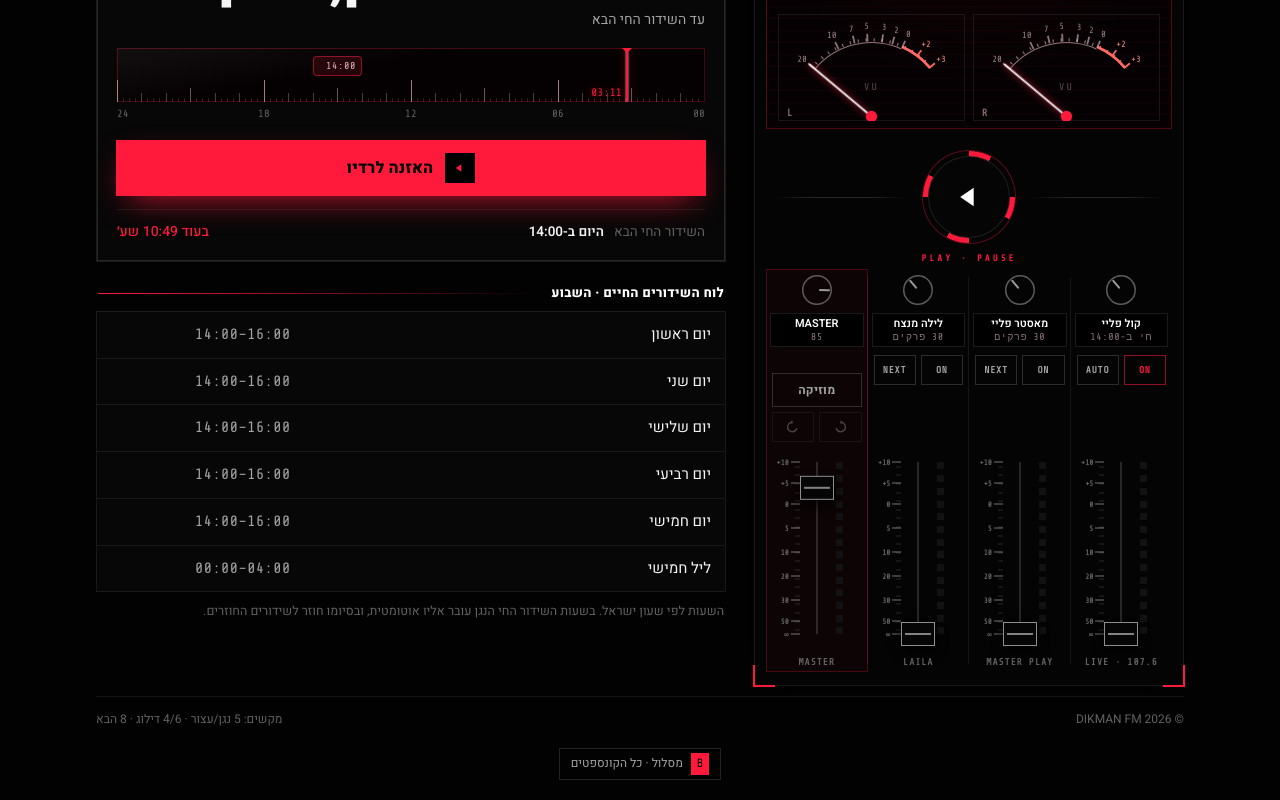
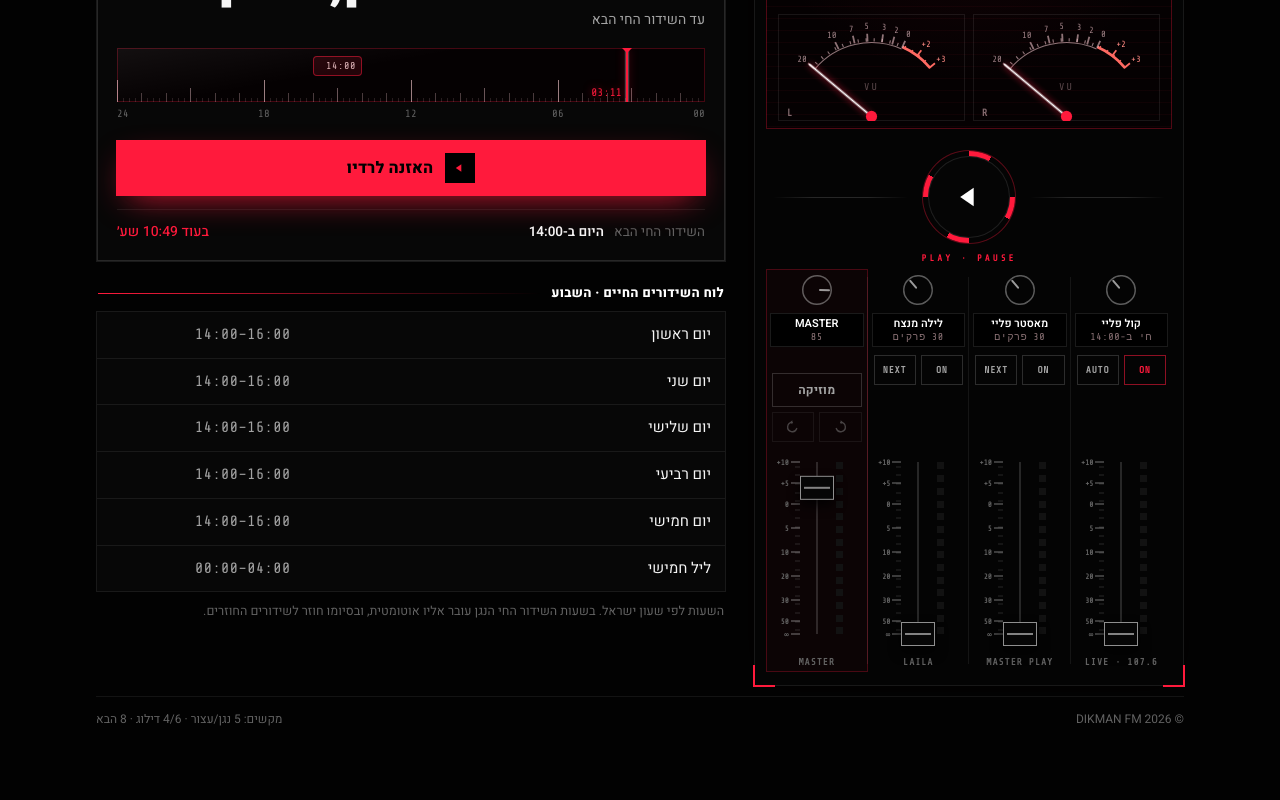
Before and after one commit to dikmanfm/dikmanfm.github.io, a plain HTML site: page concepts/orbit/index.html in a window 1280 px wide. Shown: the part 820-1620 px from the top of the page. After the commit the page ends 1568 px from the top, so only its background shows below. Drawn offline with Linux system fonts and the light colour scheme; files that its build step writes are made by us from their sources.

Commit message:
Orbit: remove the concept navigation tag at the bottom
Co-Authored-By: Claude Opus 5.5 <noreply@anthropic.com>

```diff
--- a/concepts/orbit/index.html
+++ b/concepts/orbit/index.html
@@ -321,7 +321,6 @@
   </div>
 </div>
 
-<a class="concept-tag" href="concepts/"><b>B</b> מסלול · כל הקונספטים</a>
 
 <div class="toast" id="toast" role="status" aria-live="polite"></div>
 <audio id="audio" preload="none" playsinline></audio>
```
